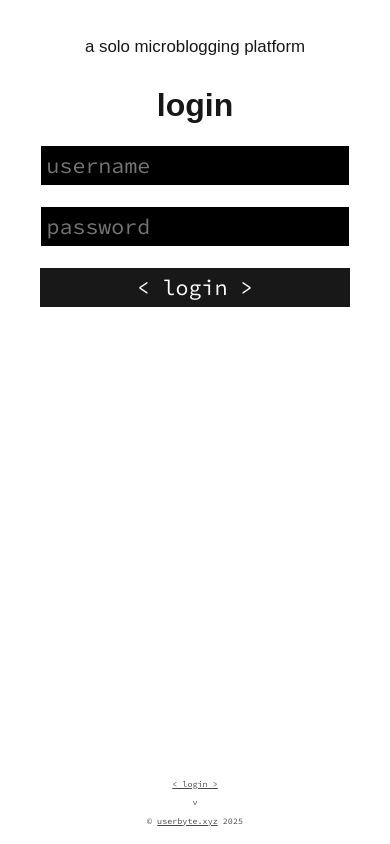
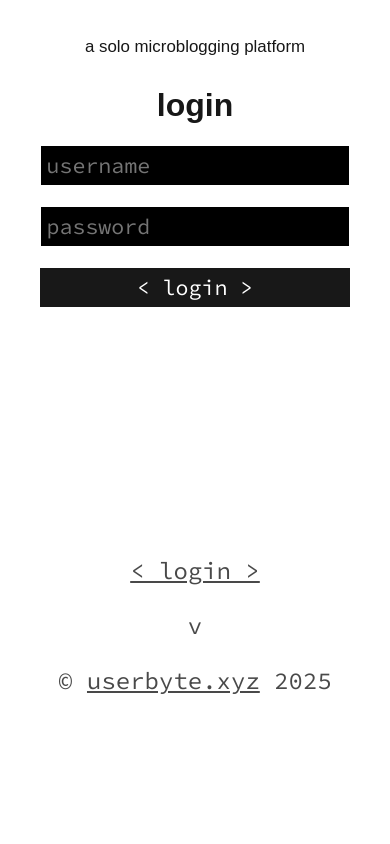
Before and after one commit to userbyte/simbl, a Next.js app: page /login in a window 390 px wide. Built offline with nearby package versions, Linux system fonts and the light colour scheme; a web font is replaced by a local one.

Commit message:
improve footer styling on mobile

```diff
--- a/src/app/style/module/Footer.module.css
+++ b/src/app/style/module/Footer.module.css
@@ -7,7 +7,18 @@
   font-family: "Source Code Pro", monospace;
   font-size: 1vh;
   text-align: center;
+  margin: auto;
 }
 .footer a {
   text-decoration: underline;
 }
+
+@media only screen and (max-height: 1000px) {
+  .footer {
+    position: relative;
+    font-size: 1.5rem;
+    padding-top: 2rem;
+    margin-top: 14rem;
+    border-top: solid 1px white;
+  }
+}
```
